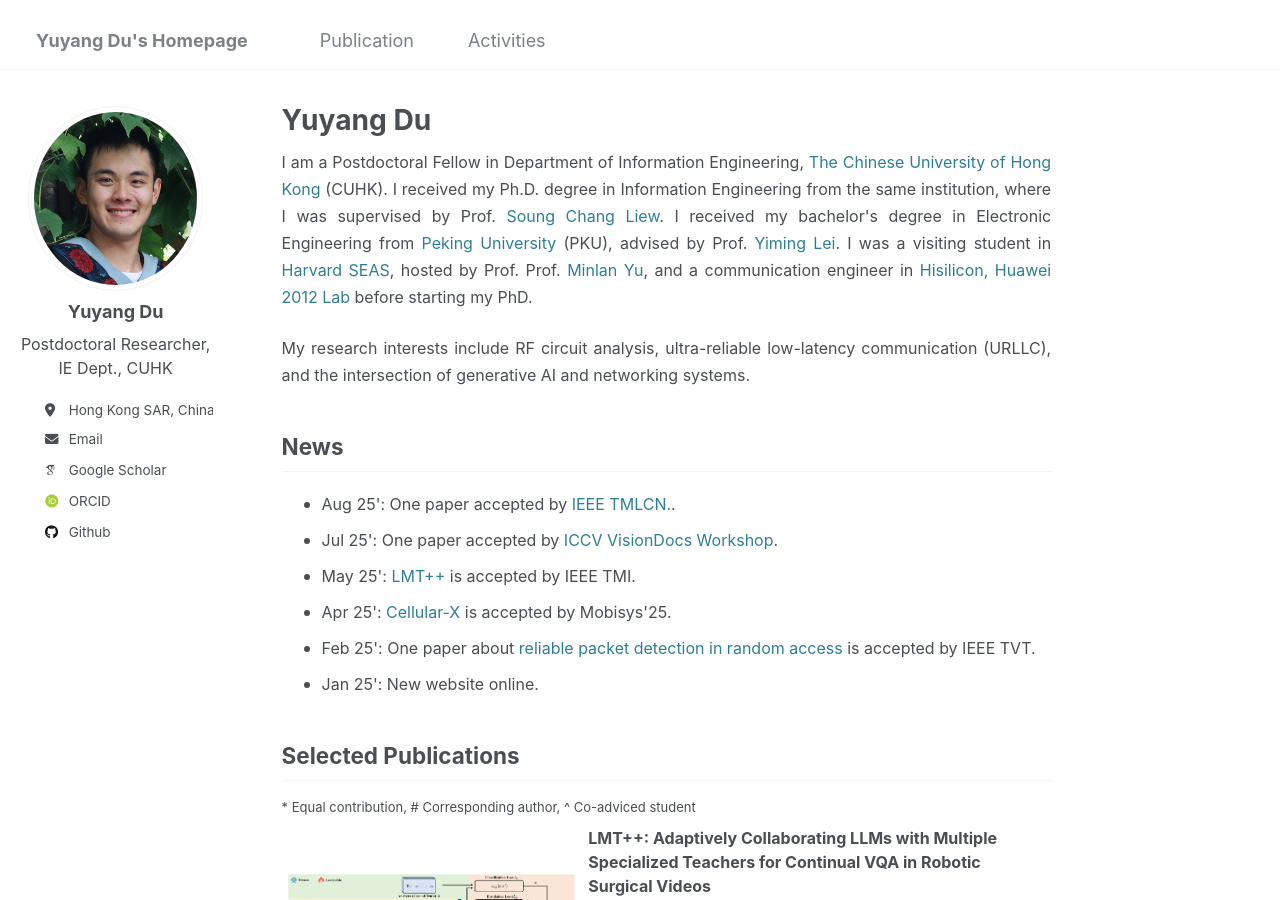
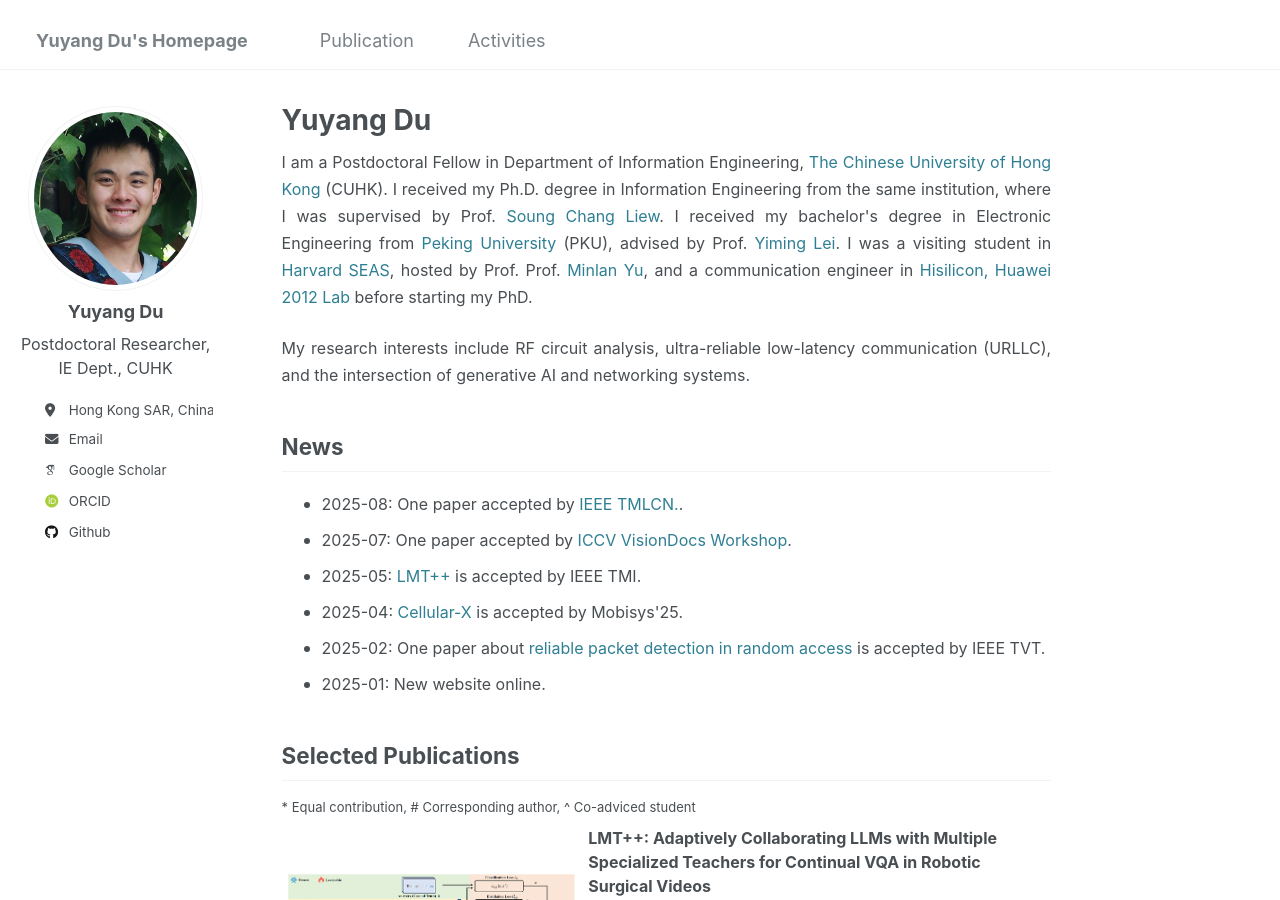
Before and after one commit to yuyangdu01/yuyangdu01.github.io, a Jekyll site: the page built from _pages/about.md, in a window 1280 px wide and 900 px high. Built offline with Jekyll 4.4.1, drawn with Linux system fonts in a browser that asks for light colours; some web fonts are replaced.

Commit message:
Update about.md

```diff
--- a/_pages/about.md
+++ b/_pages/about.md
@@ -19,12 +19,12 @@ a {
 
 News <font size=3></font>
 ------
-* <font size=3>Aug 25': One paper accepted by <a href="https://ieeexplore.ieee.org/document/11113346/"> IEEE TMLCN.</a>.</font>
-* <font size=3>Jul 25': One paper accepted by <a href="https://openreview.net/forum?id=H57HtksYpC">ICCV VisionDocs Workshop</a>.</font>
-* <font size=3>May 25': <a href="https://ieeexplore.ieee.org/document/11045720">LMT++</a> is accepted by IEEE TMI.</font>
-* <font size=3>Apr 25': <a href="https://arxiv.org/abs/2504.13190">Cellular-X</a> is accepted by Mobisys'25.</font>
-* <font size=3>Feb 25': One paper about <a href="https://ieeexplore.ieee.org/document/10902223">reliable packet detection in random access</a> is accepted by IEEE TVT.</font>
-* <font size=3>Jan 25': New website online.</font>
+* <font size=3>2025-08: One paper accepted by <a href="https://ieeexplore.ieee.org/document/11113346/"> IEEE TMLCN.</a>.</font>
+* <font size=3>2025-07: One paper accepted by <a href="https://openreview.net/forum?id=H57HtksYpC">ICCV VisionDocs Workshop</a>.</font>
+* <font size=3>2025-05: <a href="https://ieeexplore.ieee.org/document/11045720">LMT++</a> is accepted by IEEE TMI.</font>
+* <font size=3>2025-04: <a href="https://arxiv.org/abs/2504.13190">Cellular-X</a> is accepted by Mobisys'25.</font>
+* <font size=3>2025-02: One paper about <a href="https://ieeexplore.ieee.org/document/10902223">reliable packet detection in random access</a> is accepted by IEEE TVT.</font>
+* <font size=3>2025-01: New website online.</font>
 
 Selected Publications <font size=3></font>
 ------
```
